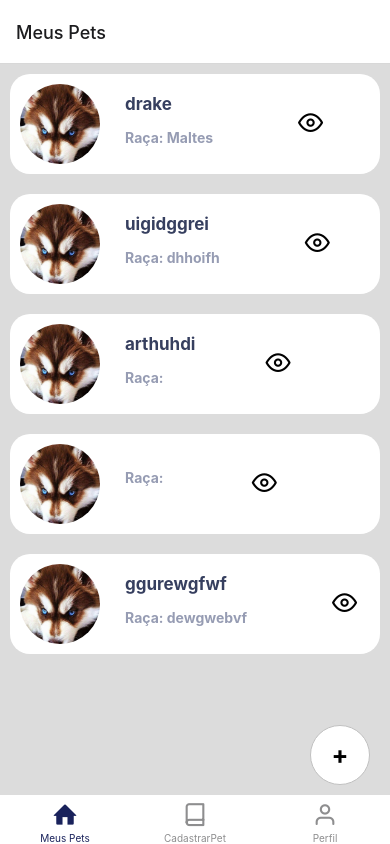
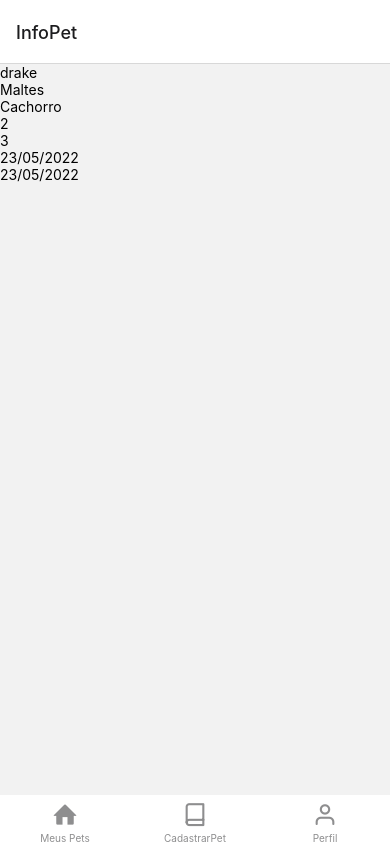
Before and after one commit to ICEI-PUC-Minas-PMV-ADS/pmv-ads-2022-1-e3-proj-mov-t1-petpass-mobile, a React Native app: screen /InfoPet in a window 390 px wide. Built offline with nearby package versions, Linux system fonts and the light colour scheme; data requests are answered from the project's data file.

Commit message:
Info pet

```diff
--- a/src/pages/MeusPets/index.js
+++ b/src/pages/MeusPets/index.js
@@ -7,7 +7,6 @@ import {
   ScrollView,
   TouchableOpacity,
 } from "react-native";
-import { Feather } from "@expo/vector-icons";
 import api from "../../api/api";
 import { useNavigation } from "@react-navigation/native";
 import PetContext from "../../Hooks/pets";
@@ -20,23 +19,21 @@ export default function MeusPets() {
   }, []);
 
   const navigation = useNavigation();
-  console.log(
-    "teste",
-    pets?.map((item) => item)
-  );
+
   const { setseila } = useContext(PetContext);
 
   const HandleClickNavigation = (item) => {
     setseila(item);
-    navigation.navigate("Perfil");
+    navigation.navigate("InfoPet");
   };
+
   return (
     <View style={styles.container}>
       <ScrollView>
         {pets?.length !== 0 ? (
           <>
-            {pets?.map((item) => (
-              <View style={styles.box}>
+            {pets?.map((item, key) => (
+              <TouchableOpacity key={key} style={styles.box} onPress={() => HandleClickNavigation(item.id)}>
                 <Image
                   style={styles.img}
                   source={require("../../../img/dog.jpg")}
@@ -45,14 +42,7 @@ export default function MeusPets() {
                   <Text style={styles.nome}>{item.name}</Text>
                   <Text style={styles.raça}>Raça: {item.raca}</Text>
                 </View>
-                <View style={styles.icon}>
-                  <Feather
-                    name="eye"
-                    size={25}
-                    onPress={() => HandleClickNavigation(item.id)}
-                  />
-                </View>
-              </View>
+              </TouchableOpacity>
             ))}
           </>
         ) : (
--- /dev/null
+++ b/src/pages/MeusPetsInfo/index.js
@@ -0,0 +1,34 @@
+import { useContext, useEffect, useState } from "react";
+import { Text } from "react-native";
+import api from "../../api/api";
+import PetContext from "../../Hooks/pets";
+
+export default function MeusPetsInfo(){
+    const { seila } = useContext(PetContext);
+
+    const [pet, setPet] = useState({});
+    console.log(pet);
+
+    useEffect(() => {
+        api.get(`/pets/${seila}`).then((res) => setPet(res.data));
+    }, []);
+
+        const dateNascimento = new Date(pet.dataNascimento);
+        const formatDataNascimento = dateNascimento.toLocaleDateString('pt-BR', {timeZone: 'UTC'});
+
+        const dateRegistro = new Date(pet.dataRegistro);
+        const formatDataRegistro = dateRegistro.toLocaleDateString('pt-BR', {timeZone: 'UTC'});
+
+   return (
+       <>
+            <Text>{pet.name}</Text>
+            <Text>{pet.raca}</Text>
+            <Text>{pet.tipo}</Text>
+            <Text>{pet.idade}</Text>
+            <Text>{pet.peso}</Text>
+            <Text>{formatDataNascimento}</Text>
+            <Text>{formatDataRegistro}</Text>
+
+       </>
+   );
+}
--- a/src/pages/routes.js
+++ b/src/pages/routes.js
@@ -3,6 +3,7 @@ import { createBottomTabNavigator } from "@react-navigation/bottom-tabs";
 import { createNativeStackNavigator } from "@react-navigation/native-stack";
 import MeusPets from "./MeusPets/index";
 import Profile from "./Profile/index";
+import MeusPetsInfo from "./MeusPetsInfo/index";
 import { Entypo, Feather } from "@expo/vector-icons";
 import Presentation from "./presentation/Presentation";
 import { CreateAccount } from "./CreateAccount/CreateAccount";
@@ -80,6 +81,18 @@ export default function Routes() {
                 ),
               }}
             />
+
+            <Tab.Screen
+              name="InfoPet"
+              component={MeusPetsInfo}
+              options={{
+                tabBarButton:() => null,
+                tabBarIcon: ({ size, color }) => (
+                  <Feather name="user" size={size} color={color} />
+                ),
+              }}
+            />
+
           </Tab.Navigator>
         </>
       )}
```
